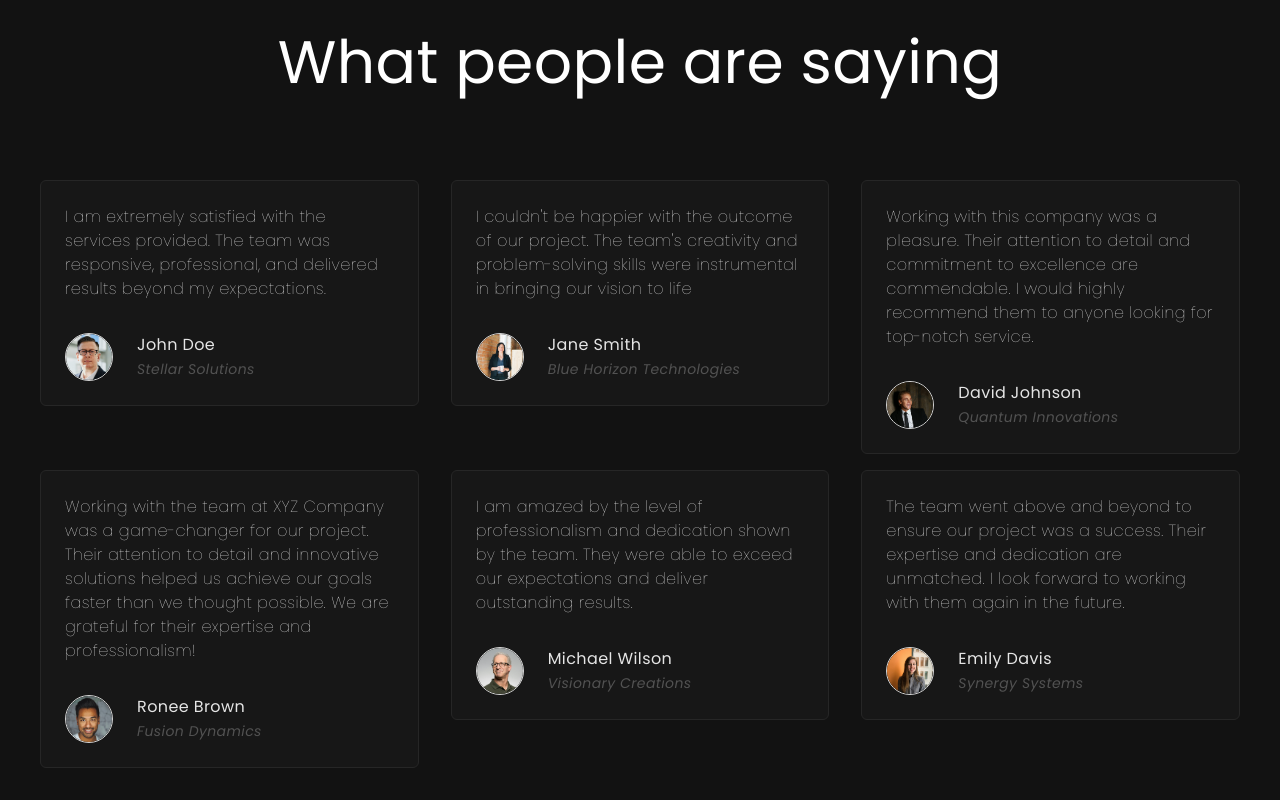
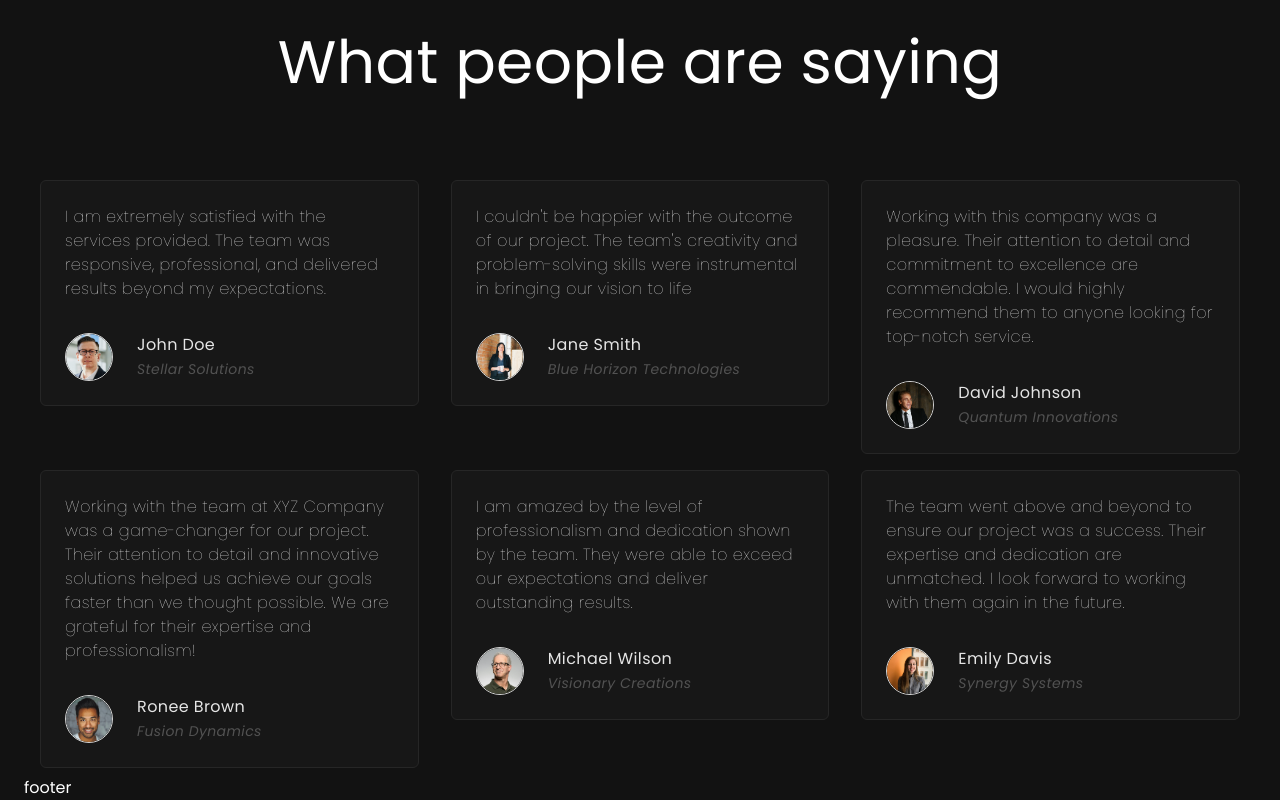
Before and after one commit to yafet-dev/virtual-reality-website, a React (Vite) app: page / in a window 1280 px wide. Shown: the part 3277-4077 px from the top of the page. Before the commit the page ends 4053 px from the top, so only its background shows below. Built offline with nearby package versions, Linux system fonts and the light colour scheme.

Commit message:
add footer section

```diff
--- a/src/App.jsx
+++ b/src/App.jsx
@@ -1,4 +1,5 @@
 import FeatureSection from "./components/FeatureSection";
+import Footer from "./components/Footer";
 import HeroSection from "./components/HeroSection";
 import NavBar from "./components/NavBar";
 import Pricing from "./components/Pricing";
@@ -15,6 +16,7 @@ function App() {
         <Workflow />
         <Pricing />
         <Testimonials />
+        <Footer />
       </div>
     </>
   );
--- /dev/null
+++ b/src/components/Footer.jsx
@@ -0,0 +1,5 @@
+function Footer() {
+  return <div>footer</div>;
+}
+
+export default Footer;
```
